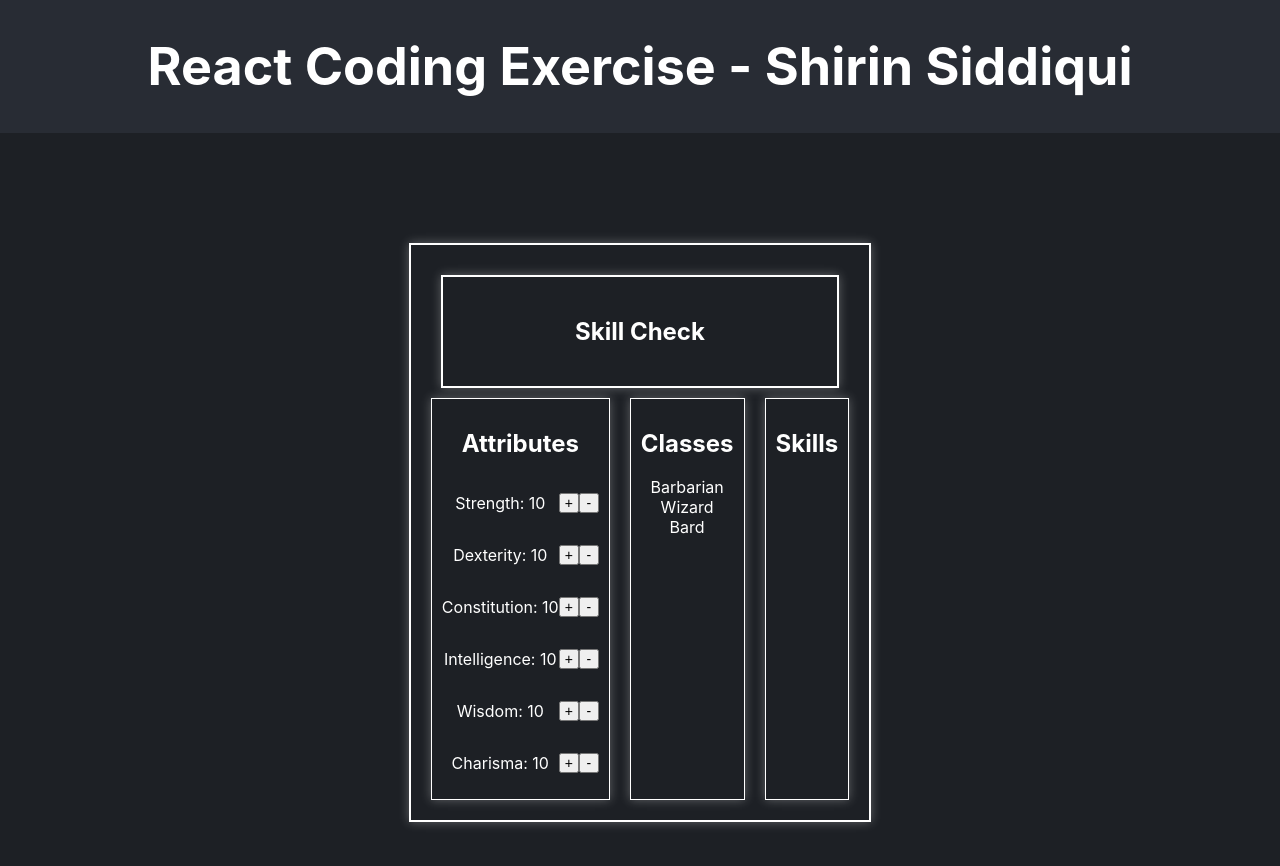
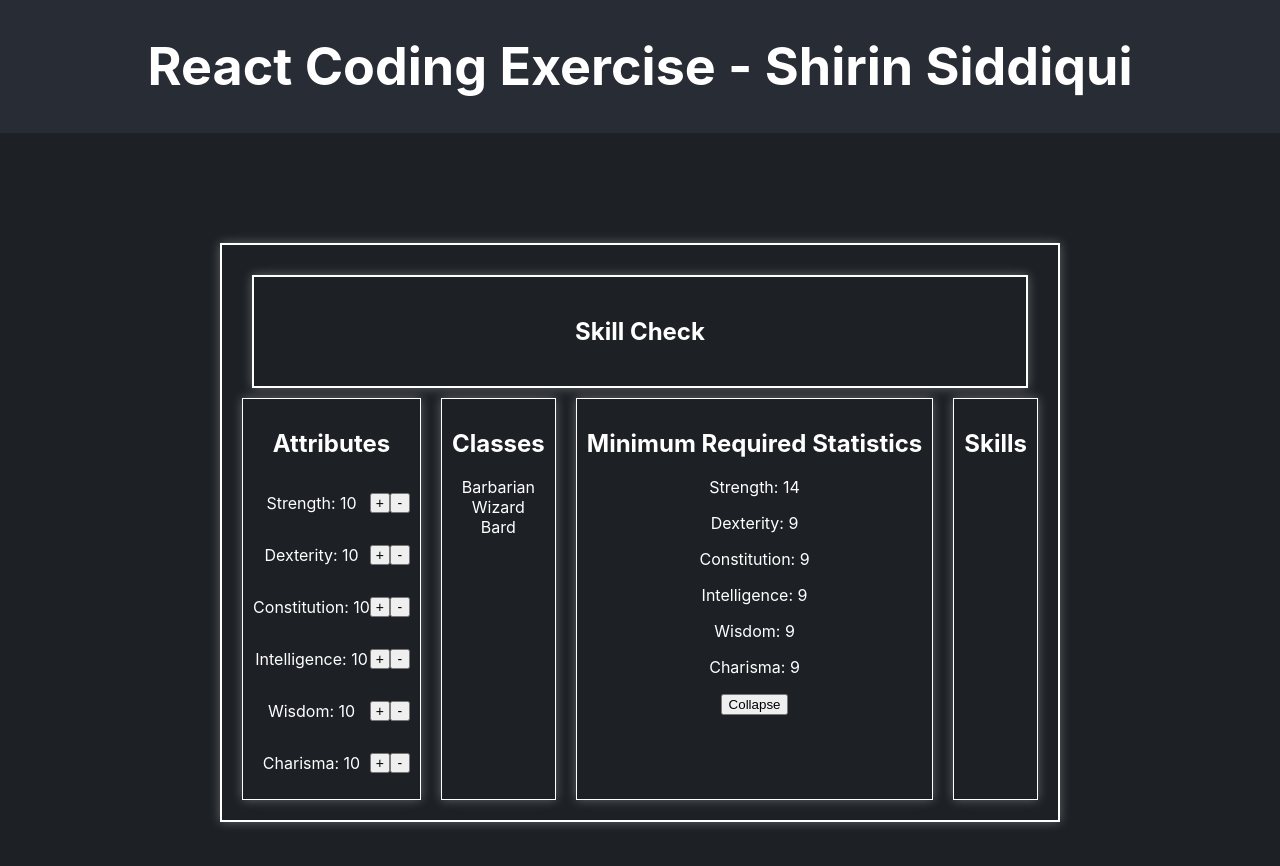
Before and after one commit to Shirin-Siddiqui/recruiting-webapp-character, a React (Create React App) app: page / in a window 1280 px wide. Both pictures are taken after a click on the element "Barbarian". Shown: the top 866 px of the page. Built offline with nearby package versions, Linux system fonts and the light colour scheme.

Commit message:
Requirement 3 Satisfied

```diff
--- a/src/components/MainBox.js
+++ b/src/components/MainBox.js
@@ -71,6 +71,17 @@ const doesCharacterMeetRequirements = (className) => { // Character Requirements
               </div>
             ))}
           </div>
+          {selectedClass && (
+            <div style={statisticsBoxStyle}>
+              <h1>Minimum Required Statistics</h1>
+              {Object.entries(CLASS_LIST[selectedClass]).map(([attribute, value]) => (
+                <p key={attribute}>
+                  {attribute}: {value}
+                </p>
+              ))}
+              <button onClick={() => setSelectedClass(null)}>Collapse</button>
+            </div>
+          )}
 
           <div style={verticalBoxStyle}>
             <h1>Skills</h1>
```
